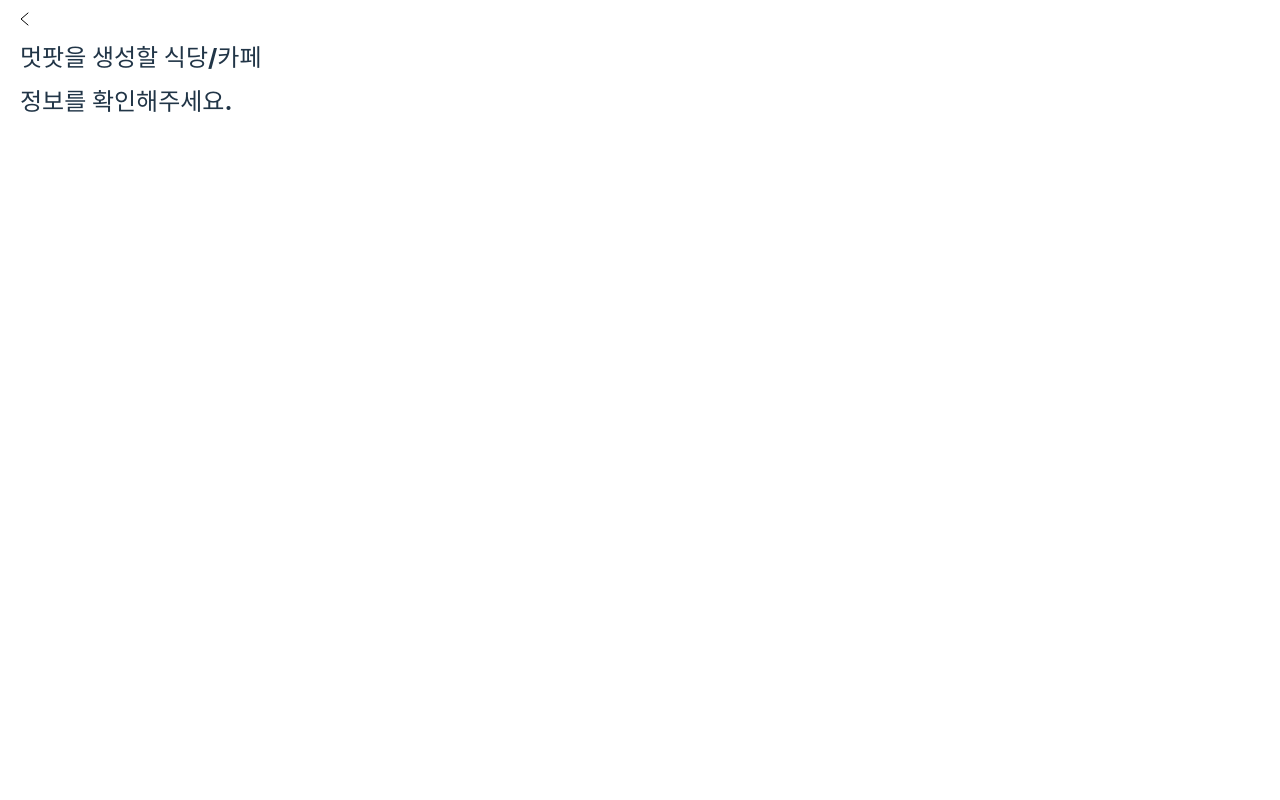
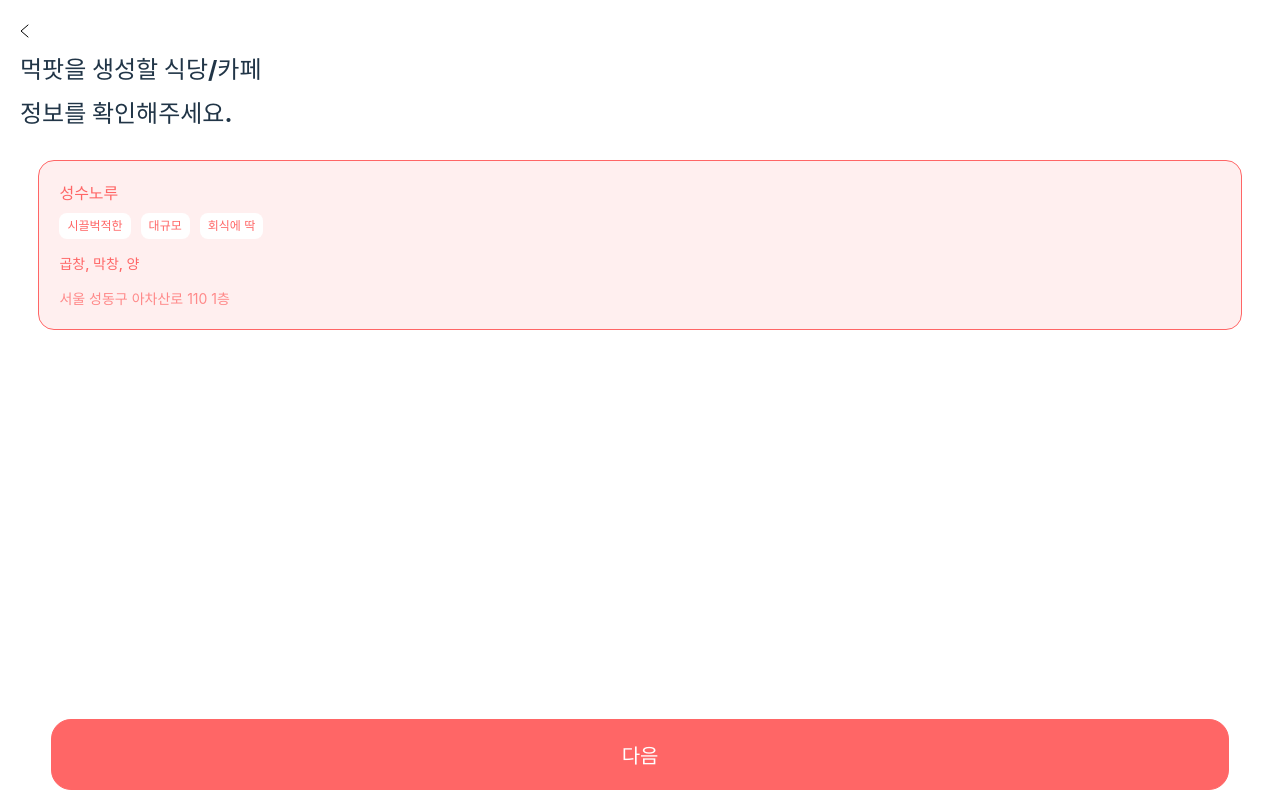
Before and after one commit to crohasang/wanna-eat-FE, a React (Vite) app: page /group/confirm in a window 1280 px wide. Built offline with nearby package versions, Linux system fonts and the light colour scheme; no server answers.

Commit message:
feat: MakeGroupConfirm

```diff
--- a/dev-dist/sw.js
+++ b/dev-dist/sw.js
@@ -82,7 +82,7 @@ define(['./workbox-54d0af47'], (function (workbox) { 'use strict';
     "revision": "3ca0b8505b4bec776b69afdba2768812"
   }, {
     "url": "index.html",
-    "revision": "0.buinn200gbg"
+    "revision": "0.8renb4o0oc"
   }], {});
   workbox.cleanupOutdatedCaches();
   workbox.registerRoute(new workbox.NavigationRoute(workbox.createHandlerBoundToURL("index.html"), {
--- a/src/constants/dummyData.ts
+++ b/src/constants/dummyData.ts
@@ -92,3 +92,10 @@ export const muckpotData = {
   address: '서울 성동구 아차산로 110 1층',
   message: '회식 가자! 제가 쏩니다',
 };
+
+export const groupConfrimData = {
+  name: '성수노루',
+  tags: ['시끌벅적한', '대규모', '회식에 딱'],
+  category: '곱창, 막창, 양',
+  address: '서울 성동구 아차산로 110 1층',
+};
--- a/src/pages/MakeGroupConfirm.tsx
+++ b/src/pages/MakeGroupConfirm.tsx
@@ -1,14 +1,76 @@
+import { css } from '@emotion/react';
 import BackHeader from '../components/commons/BackHeader';
 import { Col } from '../components/commons/Flex';
+import TagList from '../components/home/TagList';
+import { groupConfrimData } from '../constants/dummyData';
+import Button from '../components/common/Button';
 
 const MakeGroupConfirm = () => {
   return (
-    <Col>
+    <Col
+      css={css`
+        align-items: center;
+        padding: 12px 0;
+      `}
+    >
       <BackHeader
-        firstTitle='멋팟을 생성할 식당/카페 '
+        firstTitle='먹팟을 생성할 식당/카페 '
         secondTitle='정보를 확인해주세요.'
         alignLeft={true}
       />
+      <Col
+        css={css`
+          background: rgba(255, 102, 102, 0.1);
+          border: 1px solid #ff6666;
+          border-radius: 16px;
+          padding: 20px;
+          width: 94%;
+          margin-top: 16px;
+        `}
+      >
+        <p
+          css={css`
+            font-size: 16px;
+            font-weight: 600;
+            color: #ff6666;
+            margin: 0 0 8px 0;
+          `}
+        >
+          {groupConfrimData.name}
+        </p>
+        <TagList tags={groupConfrimData.tags} changeColor={true} />
+        <p
+          css={css`
+            font-size: 14px;
+            font-weight: 500;
+            color: #ff6666;
+            margin-top: 8px 0 0 0;
+          `}
+        >
+          {groupConfrimData.category}
+        </p>
+        <p
+          css={css`
+            font-size: 14px;
+            font-weight: 400;
+            color: #ff8989;
+            margin: 0;
+          `}
+        >
+          {groupConfrimData.address}
+        </p>
+      </Col>
+      <div
+        css={css`
+          width: 92%;
+          justify-content: center;
+          display: flex;
+          position: fixed;
+          bottom: 10px;
+        `}
+      >
+        <Button children={'다음'} />
+      </div>
     </Col>
   );
 };
```
